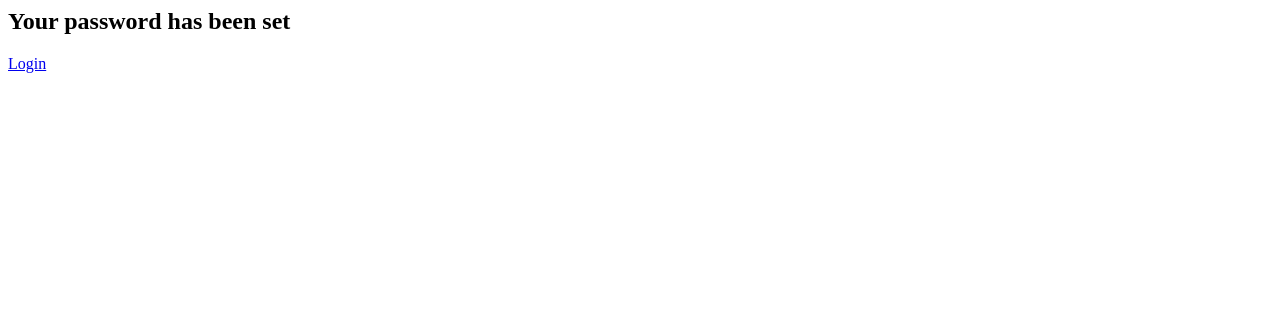
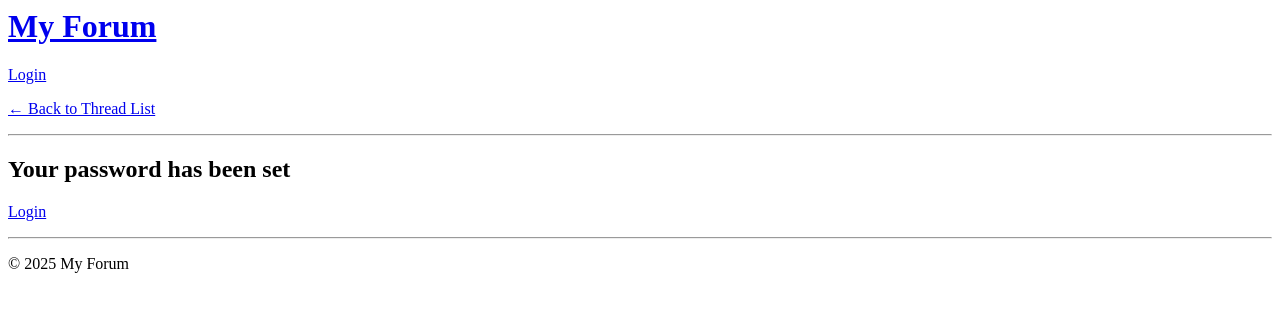
Before and after one commit to Mieka068/hobbysite-E-8, a Django app: template accounts/templates/registration/password_reset_complete.html in a window 1280 px wide. Shown: the top 312 px of the page. Run offline with Django 5.2, Linux system fonts and the light colour scheme; the template is opened without the code that fills it, so the values that code supplies are empty.

Commit message:
Update base.html

```diff
--- a/forum/templates/base.html
+++ b/forum/templates/base.html
@@ -1,11 +1,27 @@
-<html>
-    <head>
-        <meta charset="UTF-8"/>
-        <meta name="viewport" content="width=device.width, initial-scale=1" />
-        <title>{% block title %}Title{% endblock %}</title>
-        {% block styles %}{% endblock %}
-    </head>
-    <body>
+<html lang="en">
+<head>
+    <meta charset="UTF-8">
+    <title>{% block title %}Forum{% endblock %}</title>
+</head>
+<body>
+    <header>
+        <h1><a href="{% url 'forum:thread_list' %}">My Forum</a></h1>
+        {% if user.is_authenticated %}
+            <p>Welcome, {{ user.username }} | <a href="{% url 'logout' %}">Logout</a></p>
+        {% else %}
+            <p><a href="{% url 'login' %}">Login</a></p>
+        {% endif %}
+        <p><a href="{% url 'forum:thread_list' %}">← Back to Thread List</a></p>
+        <hr>
+    </header>
+
+    <main>
         {% block content %}{% endblock %}
-    </body>
+    </main>
+
+    <footer>
+        <hr>
+        <p>&copy; 2025 My Forum</p>
+    </footer>
+</body>
 </html>
```
